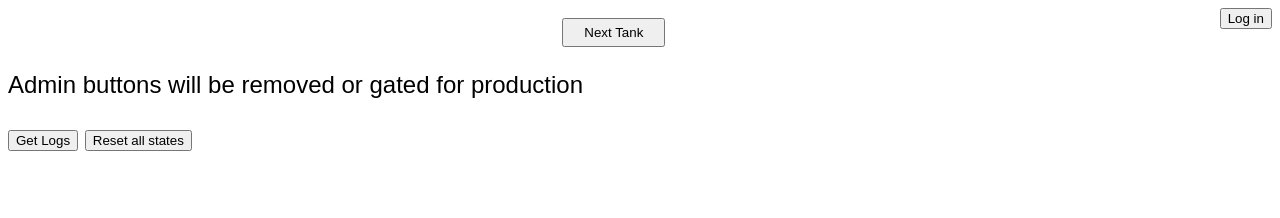
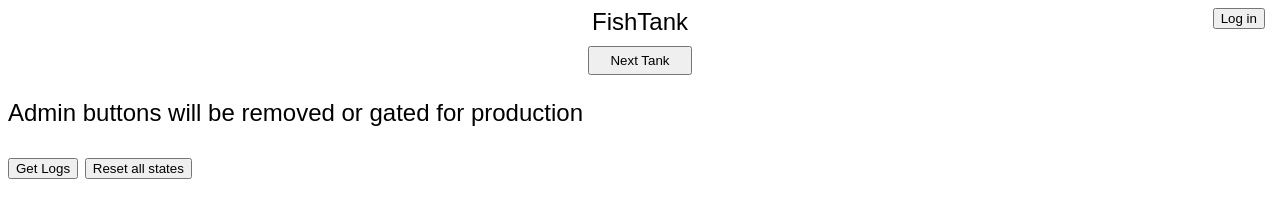
Before and after one commit to rscrivens/FishTank, a website: page src/FishTank_assets/src/index.html in a window 1280 px wide. Drawn offline with Linux system fonts and the light colour scheme; files that its build step writes are made by us from their sources.

Commit message:
Added header. Aligned the nav buttons to top right corner

```diff
--- a/src/FishTank_assets/assets/main.css
+++ b/src/FishTank_assets/assets/main.css
@@ -1,6 +1,15 @@
 body {
     font-family: sans-serif;
     font-size: 1.5rem;
+}
+
+header {
+    text-align: center;
+}
+
+#navbuttons {
+    position: absolute;
+    right: 15px;
 }
 
 img {
--- a/src/FishTank_assets/src/index.html
+++ b/src/FishTank_assets/src/index.html
@@ -18,6 +18,7 @@
       <button id="login" class="nav">Log in</button>
       <button id="logout" class="nav hidden">Log out</button>
     </section>
+    <header>FishTank</header>
     <section id="tankcontainer">
       <object id="tankobj" data="tank.svg"></object>
     </section>
```
